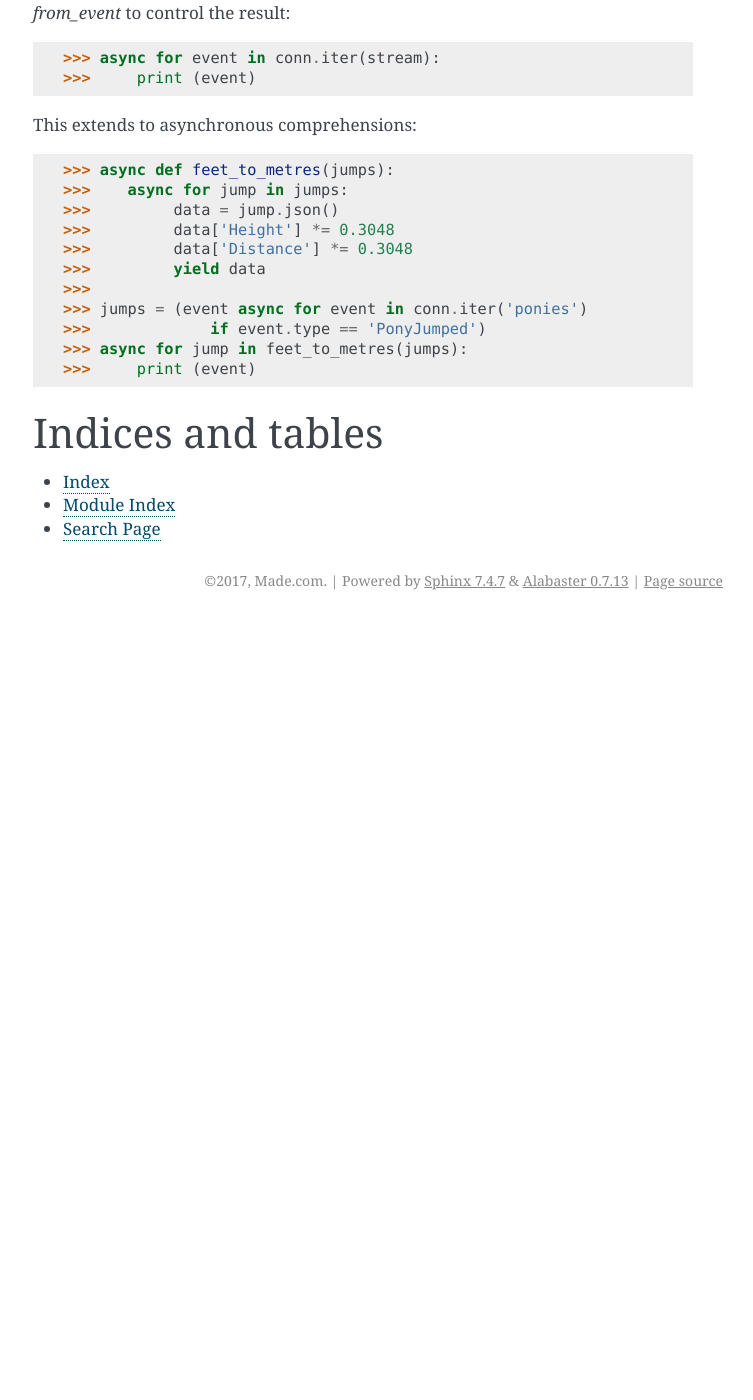
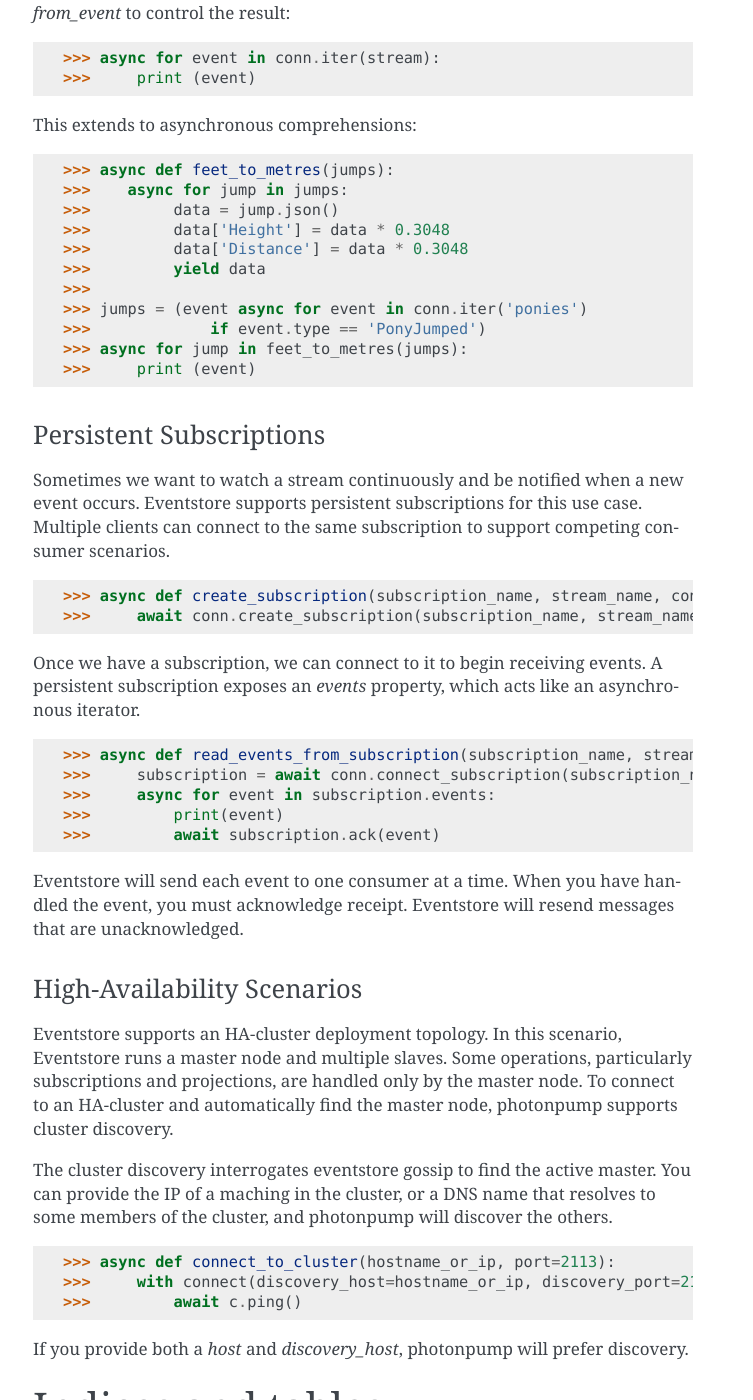
Before and after one commit to epoplavskis/photon-pump, a Sphinx documentation site: the page built from docs/index.rst, in a window 1280 px wide and 1400 px high, scrolled down 3973 px. Shown: the whole window, without its empty margins (387-1140 px from the left). Built offline with Sphinx 7.4.7, drawn with Linux system fonts in a browser that asks for light colours; before the commit the page ends 4593 px from its top, so only the background shows below that; some of the changed text lies outside the part shown.

Commit message:
Documentation builds again. Weird. (#30)

```diff
--- a/README.rst
+++ b/README.rst
@@ -173,8 +173,8 @@
     >>> async def feet_to_metres(jumps):
     >>>    async for jump in jumps:
     >>>         data = jump.json()
-    >>>         data['Height'] *= 0.3048
-    >>>         data['Distance'] *= 0.3048
+    >>>         data['Height'] = data * 0.3048
+    >>>         data['Distance'] = data * 0.3048
     >>>         yield data
     >>>
     >>> jumps = (event async for event in conn.iter('ponies')
@@ -183,6 +183,37 @@
     >>>     print (event)
 
 
+Persistent Subscriptions
+~~~~~~~~~~~~~~~~~~~~~~~~
+
+Sometimes we want to watch a stream continuously and be notified when a new event occurs. Eventstore supports persistent subscriptions for this use case. Multiple clients can connect to the same subscription to support competing consumer scenarios.
+
+    >>> async def create_subscription(subscription_name, stream_name, conn):
+    >>>     await conn.create_subscription(subscription_name, stream_name)
+
+Once we have a subscription, we can connect to it to begin receiving events. A persistent subscription exposes an `events` property, which acts like an asynchronous iterator.
+
+    >>> async def read_events_from_subscription(subscription_name, stream_name, conn):
+    >>>     subscription = await conn.connect_subscription(subscription_name, stream_name)
+    >>>     async for event in subscription.events:
+    >>>         print(event)
+    >>>         await subscription.ack(event)
+
+Eventstore will send each event to one consumer at a time. When you have handled the event, you must acknowledge receipt. Eventstore will resend messages that are unacknowledged.
+
+
+High-Availability Scenarios
+~~~~~~~~~~~~~~~~~~~~~~~~~~~
+
+Eventstore supports an HA-cluster deployment topology. In this scenario, Eventstore runs a master node and multiple slaves. Some operations, particularly subscriptions and projections, are handled only by the master node. To connect to an HA-cluster and automatically find the master node, photonpump supports cluster discovery.
+
+The cluster discovery interrogates eventstore gossip to find the active master. You can provide the IP of a maching in the cluster, or a DNS name that resolves to some members of the cluster, and photonpump will discover the others.
+
+    >>> async def connect_to_cluster(hostname_or_ip, port=2113):
+    >>>     with connect(discovery_host=hostname_or_ip, discovery_port=2113) as c:
+    >>>         await c.ping()
+
+If you provide both a `host` and `discovery_host`, photonpump will prefer discovery.
 
 .. _Eventstore: http://geteventstore.com
 .. _cheese shop: https://pypi.python.org/pypi/photon-pump
--- a/docs/api.rst
+++ b/docs/api.rst
@@ -7,8 +7,5 @@
    :members:
    :member-order: bysource
 
-.. automodule:: photonpump.conversations
-    :members:
-
 .. automodule:: photonpump.messages
     :members:
```
Also changed, not shown: 1 other file.
